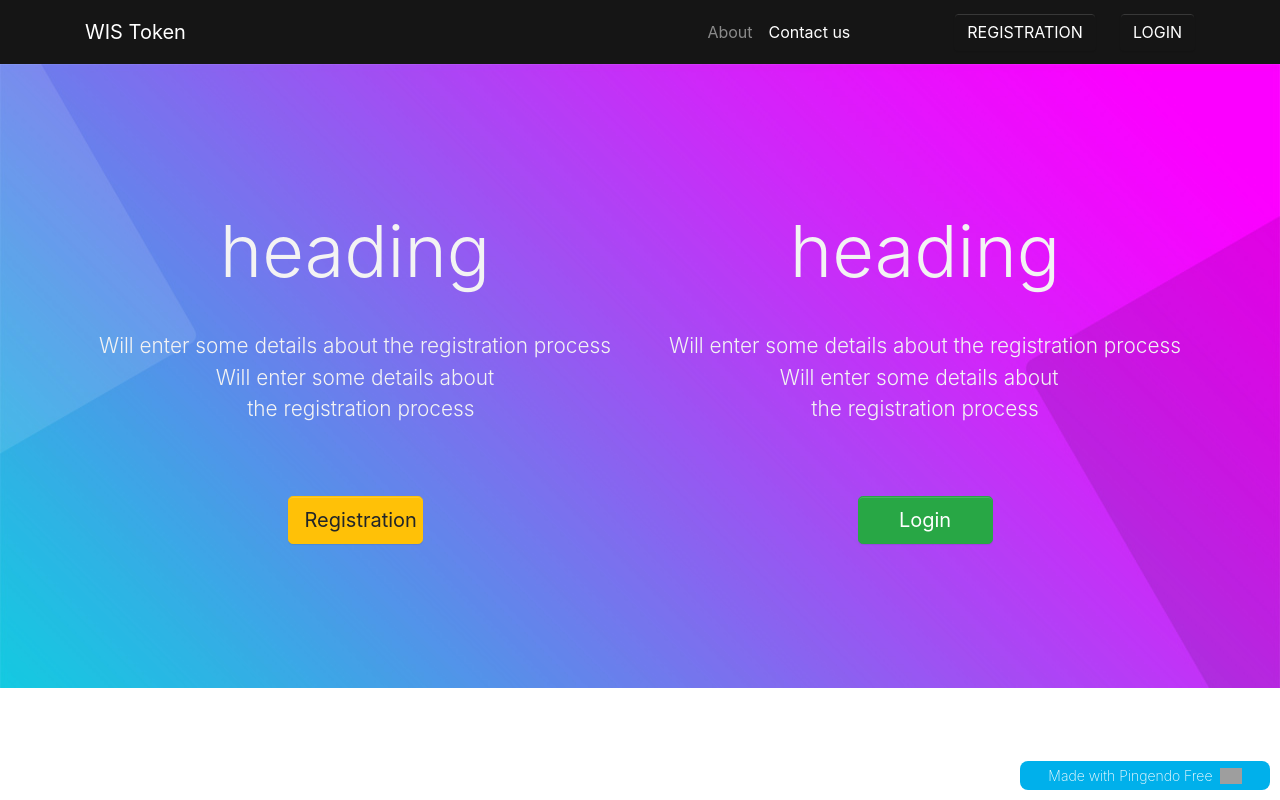
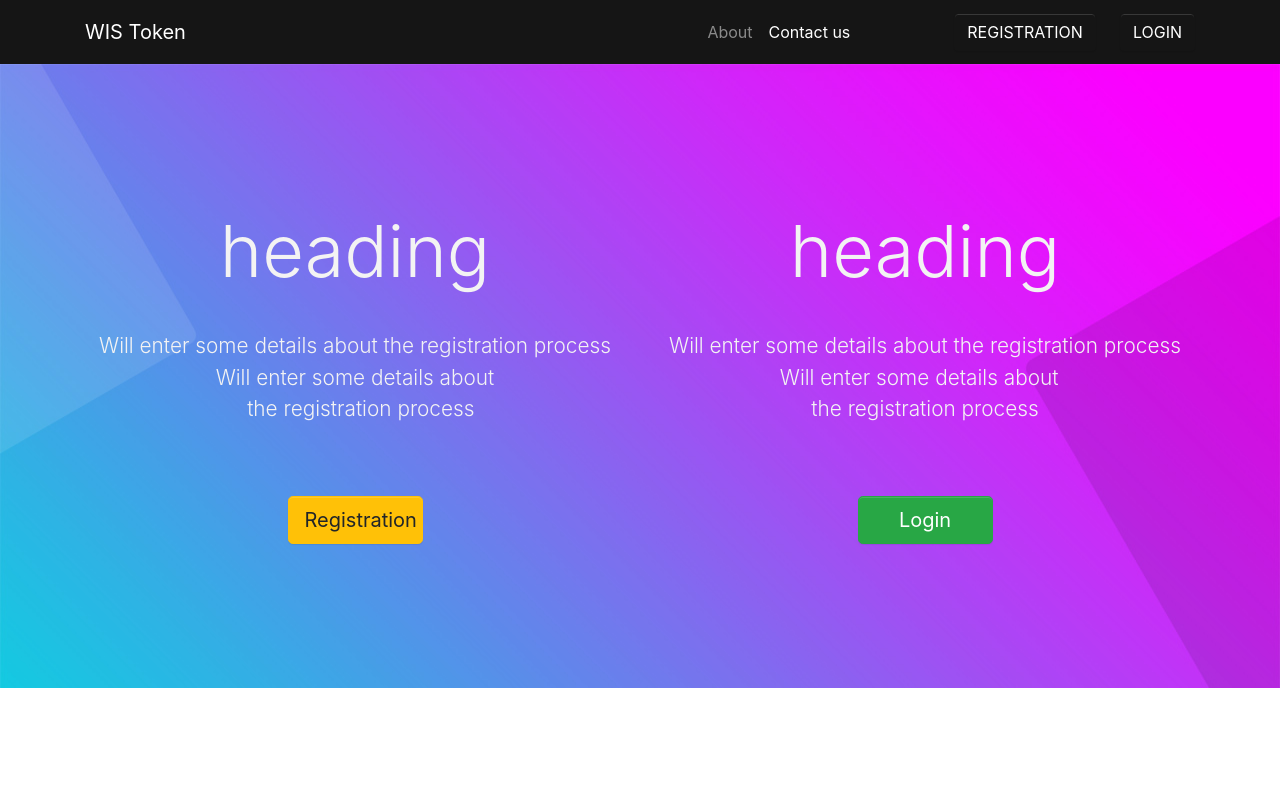
Before and after one commit to NajeebTyson/fiver_project, a plain HTML site: page view/index.html in a window 1280 px wide. Drawn offline with nearby package versions, Linux system fonts and the light colour scheme; grey boxes are pictures that could not be loaded.

Commit message:
removed pingendo tag

```diff
--- a/view/index.html
+++ b/view/index.html
@@ -63,9 +63,6 @@
   <script src="https://code.jquery.com/jquery-3.2.1.slim.min.js" integrity="sha384-KJ3o2DKtIkvYIK3UENzmM7KCkRr/rE9/Qpg6aAZGJwFDMVNA/GpGFF93hXpG5KkN" crossorigin="anonymous"></script>
   <script src="https://cdnjs.cloudflare.com/ajax/libs/popper.js/1.12.9/umd/popper.min.js" integrity="sha384-ApNbgh9B+Y1QKtv3Rn7W3mgPxhU9K/ScQsAP7hUibX39j7fakFPskvXusvfa0b4Q" crossorigin="anonymous"></script>
   <script src="https://maxcdn.bootstrapcdn.com/bootstrap/4.0.0/js/bootstrap.min.js" integrity="sha384-JZR6Spejh4U02d8jOt6vLEHfe/JQGiRRSQQxSfFWpi1MquVdAyjUar5+76PVCmYl" crossorigin="anonymous"></script>
-  <pingendo onclick="window.open('https://pingendo.com/', '_blank')" style="cursor:pointer;position: fixed;bottom: 10px;right:10px;padding:4px;background-color: #00b0eb;border-radius: 8px; width:250px;display:flex;flex-direction:row;align-items:center;justify-content:center;font-size:14px;color:white">Made with Pingendo Free&nbsp;&nbsp;
-    <img src="https://pingendo.com/site-assets/Pingendo_logo_big.png" class="d-block" alt="Pingendo logo" height="16">
-  </pingendo>
 </body>
 
 </html>
```
Also changed, not shown: view/admin_dashboard.html (+1 -3 lines), view/admin_login.html (+1 -3 lines), view/admin_registration.html (+1 -3 lines), view/admin_view.html (+1 -3 lines), view/dashboard.html (+1 -3 lines), view/edit_user.html (+1 -3 lines), view/list_members.html (+1 -3 lines), view/login.html (+1 -3 lines), view/new_members.html (+1 -3 lines), view/registration.html (+1 -3 lines).
